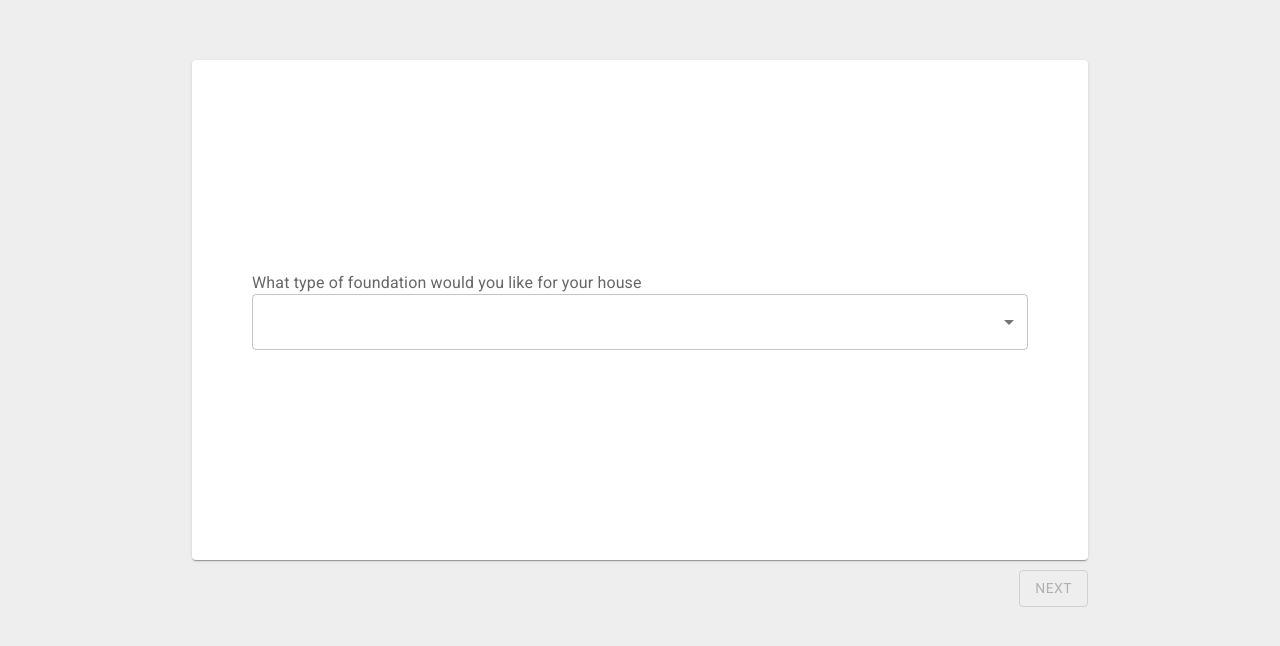
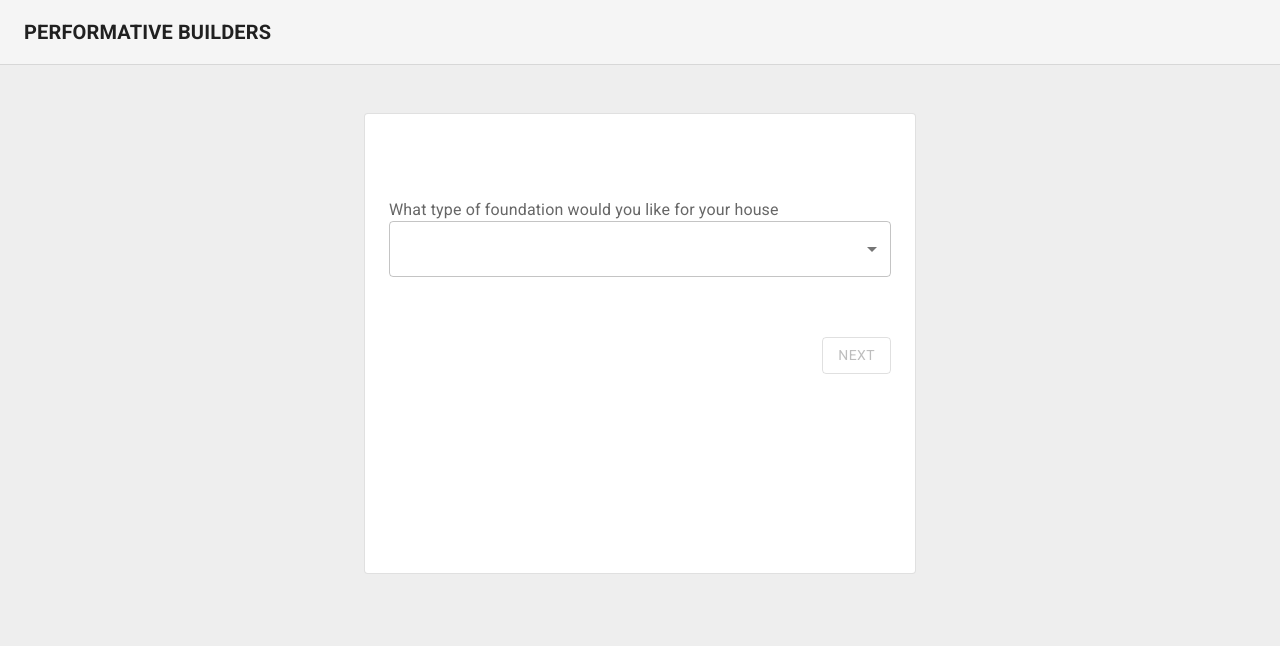
Before and after one commit to cathrinaumali/cathrinaumali.github.io, a React (Vite) app: page / in a window 1280 px wide. Shown: the top 646 px of the page. Built offline with nearby package versions, Linux system fonts and the light colour scheme.

Commit message:
feat(*() update form ui

```diff
--- a/src/components/questionairre/floors/roomDetails.scss
+++ b/src/components/questionairre/floors/roomDetails.scss
@@ -1,5 +1,5 @@
 .room-details {
-  margin-bottom: 60px;
+  // margin-bottom: 60px;
   background: #d3d3d324;
   padding: 40px 30px;
   border-radius: 10px;
--- a/src/components/questionairre/questionairre.scss
+++ b/src/components/questionairre/questionairre.scss
@@ -1,7 +1,4 @@
 .questionaire {
-  width: 70%;
-  height: 100%;
-  min-width: 600px;
   margin: 0 auto;
   padding-top: 60px;
 
@@ -32,7 +29,10 @@
     display: flex;
     gap: 24px;
     justify-content: flex-end;
-    margin-top: 10px;
-    margin-bottom: 60px;
+    margin-top: 60px;
   }
 }
+
+.MuiContainer-root.MuiContainer-maxWidthSm {
+  padding-bottom: 60px;
+}
--- a/src/components/questionairre/questionairre.tsx
+++ b/src/components/questionairre/questionairre.tsx
@@ -4,29 +4,51 @@ import QuestionaireContext from "../context/questionaireContext";
 // Components
 import PerfectScrollbar from "react-perfect-scrollbar";
 import Button from "@mui/material/Button";
-import Card from "@mui/material/Card";
-import CardContent from "@mui/material/CardContent";
+import CssBaseline from "@mui/material/CssBaseline";
+import AppBar from "@mui/material/AppBar";
+import Container from "@mui/material/Container";
+import Toolbar from "@mui/material/Toolbar";
+import Paper from "@mui/material/Paper";
+import Typography from "@mui/material/Typography";
 // Styles
 import "./questionairre.scss";
 
-const Questionairre = () => {
+export default function Questionairre() {
   const { steps, nextStep, prevStep, currentStep } =
     useContext(QuestionaireContext);
+
   return (
-    <>
+    <React.Fragment>
+      <CssBaseline />
+      <AppBar
+        position="absolute"
+        color="default"
+        elevation={0}
+        sx={{
+          position: "relative",
+          borderBottom: (t) => `1px solid ${t.palette.divider}`,
+        }}
+      >
+        <Toolbar>
+          <Typography variant="h6" color="inherit" noWrap>
+            <b>PERFORMATIVE BUILDERS</b>
+          </Typography>
+        </Toolbar>
+      </AppBar>
+      <Container component="main" maxWidth="sm" sx={{ mb: 4 }}>
+        <Paper
+          variant="outlined"
+          sx={{ my: { xs: 3, md: 6 }, p: { xs: 2, md: 3 } }}
+        >
           <div className="questionaire">
-        <PerfectScrollbar>
+            <PerfectScrollbar className="questionaire__scroll-container">
               {steps.map((step) => (
                 <div
-              className="questionaire__wrapper"
                   key={step.id}
                   style={step.id !== currentStep ? { display: "none" } : {}}
                 >
-              <Card className="questionaire__container">
-                <CardContent className="questionaire__content">
                   <step.content currentStepData={step} />
-                </CardContent>
-              </Card>
+
                   <div className="questionaire__buttons-container">
                     {currentStep > 1 && (
                       <Button
@@ -58,8 +80,8 @@ const Questionairre = () => {
               ))}
             </PerfectScrollbar>
           </div>
-    </>
+        </Paper>
+      </Container>
+    </React.Fragment>
   );
-};
-
-export default Questionairre;
+}
```
Lines whose indentation alone changed are shown as unchanged.
